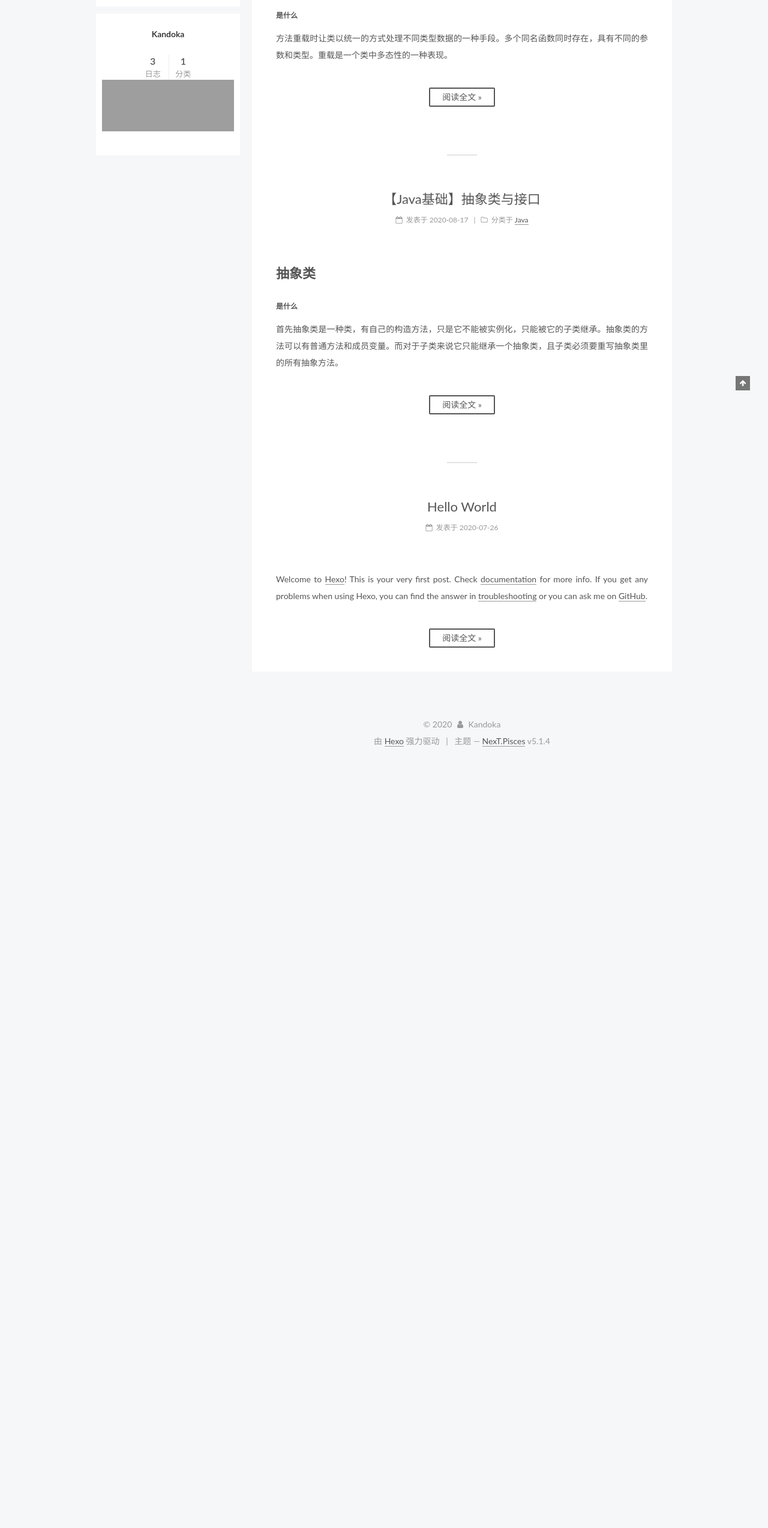
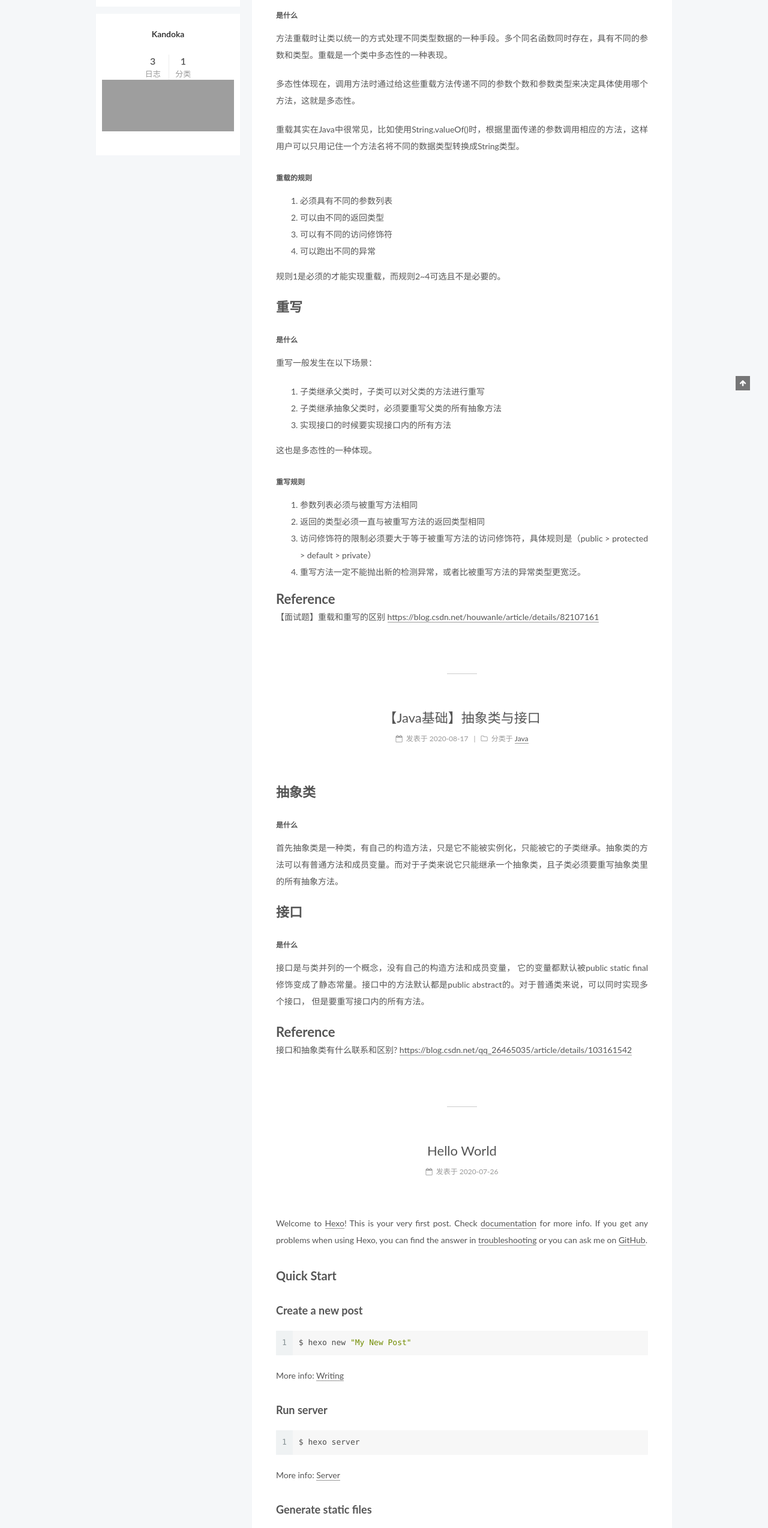
Before and after one commit to kandoka/kandoka.github.io, a plain HTML site: page index.html in a window 1280 px wide. Shown: the part 249-2797 px from the top of the page at 60% size. Before the commit the page ends 1519 px from the top, so only its background shows below. Drawn offline with Linux system fonts and the light colour scheme; grey boxes are pictures that could not be loaded.

Commit message:
Site updated: 2020-08-17 18:18:28

```diff
--- a/index.html
+++ b/index.html
@@ -330,14 +330,37 @@
 
 
 
-          <h1 id="重载（Overloading）"><a href="#重载（Overloading）" class="headerlink" title="重载（Overloading）"></a>重载（Overloading）</h1><h6 id="是什么"><a href="#是什么" class="headerlink" title="是什么"></a>是什么</h6><p>方法重载时让类以统一的方式处理不同类型数据的一种手段。多个同名函数同时存在，具有不同的参数和类型。重载是一个类中多态性的一种表现。</p>
-          <!--noindex-->
-          <div class="post-button text-center">
-            <a class="btn" href="/2020/08/17/%E3%80%90Java%E5%9F%BA%E7%A1%80%E3%80%91%E9%87%8D%E8%BD%BD%E4%B8%8E%E9%87%8D%E5%86%99/#more" rel="contents">
-              阅读全文 &raquo;
-            </a>
-          </div>
-          <!--/noindex-->
+
+            <a id="more"></a>
+
+<h1 id="重载（Overloading）"><a href="#重载（Overloading）" class="headerlink" title="重载（Overloading）"></a>重载（Overloading）</h1><h6 id="是什么"><a href="#是什么" class="headerlink" title="是什么"></a>是什么</h6><p>方法重载时让类以统一的方式处理不同类型数据的一种手段。多个同名函数同时存在，具有不同的参数和类型。重载是一个类中多态性的一种表现。</p>
+<!-- more -->
+
+<p>多态性体现在，调用方法时通过给这些重载方法传递不同的参数个数和参数类型来决定具体使用哪个方法，这就是多态性。</p>
+<p>重载其实在Java中很常见，比如使用String.valueOf()时，根据里面传递的参数调用相应的方法，这样用户可以只用记住一个方法名将不同的数据类型转换成String类型。</p>
+<h6 id="重载的规则"><a href="#重载的规则" class="headerlink" title="重载的规则"></a>重载的规则</h6><ol>
+<li>必须具有不同的参数列表</li>
+<li>可以由不同的返回类型</li>
+<li>可以有不同的访问修饰符</li>
+<li>可以跑出不同的异常</li>
+</ol>
+<p>规则1是必须的才能实现重载，而规则2~4可选且不是必要的。</p>
+<h1 id="重写"><a href="#重写" class="headerlink" title="重写"></a>重写</h1><h6 id="是什么-1"><a href="#是什么-1" class="headerlink" title="是什么"></a>是什么</h6><p>重写一般发生在以下场景：</p>
+<ol>
+<li>子类继承父类时，子类可以对父类的方法进行重写</li>
+<li>子类继承抽象父类时，必须要重写父类的所有抽象方法</li>
+<li>实现接口的时候要实现接口内的所有方法</li>
+</ol>
+<p>这也是多态性的一种体现。</p>
+<h6 id="重写规则"><a href="#重写规则" class="headerlink" title="重写规则"></a>重写规则</h6><ol>
+<li>参数列表必须与被重写方法相同</li>
+<li>返回的类型必须一直与被重写方法的返回类型相同</li>
+<li>访问修饰符的限制必须要大于等于被重写方法的访问修饰符，具体规则是（public &gt; protected &gt; default &gt; private）</li>
+<li>重写方法一定不能抛出新的检测异常，或者比被重写方法的异常类型更宽泛。</li>
+</ol>
+<h1 id="Reference"><a href="#Reference" class="headerlink" title="Reference"></a>Reference</h1><p>【面试题】重载和重写的区别    <a href="https://blog.csdn.net/houwanle/article/details/82107161" target="_blank" rel="noopener">https://blog.csdn.net/houwanle/article/details/82107161</a></p>
+
+
 
 
     </div>
@@ -476,14 +499,14 @@
 
 
 
-          <h1 id="抽象类"><a href="#抽象类" class="headerlink" title="抽象类"></a>抽象类</h1><h6 id="是什么"><a href="#是什么" class="headerlink" title="是什么"></a>是什么</h6><p>首先抽象类是一种类，有自己的构造方法，只是它不能被实例化，只能被它的子类继承。抽象类的方法可以有普通方法和成员变量。而对于子类来说它只能继承一个抽象类，且子类必须要重写抽象类里的所有抽象方法。</p>
-          <!--noindex-->
-          <div class="post-button text-center">
-            <a class="btn" href="/2020/08/17/%E3%80%90Java%E5%9F%BA%E7%A1%80%E3%80%91%E6%8A%BD%E8%B1%A1%E7%B1%BB%E4%B8%8E%E6%8E%A5%E5%8F%A3/#more" rel="contents">
-              阅读全文 &raquo;
-            </a>
-          </div>
-          <!--/noindex-->
+
+            <a id="more"></a>
+
+<h1 id="抽象类"><a href="#抽象类" class="headerlink" title="抽象类"></a>抽象类</h1><h6 id="是什么"><a href="#是什么" class="headerlink" title="是什么"></a>是什么</h6><p>首先抽象类是一种类，有自己的构造方法，只是它不能被实例化，只能被它的子类继承。抽象类的方法可以有普通方法和成员变量。而对于子类来说它只能继承一个抽象类，且子类必须要重写抽象类里的所有抽象方法。</p>
+<h1 id="接口"><a href="#接口" class="headerlink" title="接口"></a>接口</h1><h6 id="是什么-1"><a href="#是什么-1" class="headerlink" title="是什么"></a>是什么</h6><p>接口是与类并列的一个概念，没有自己的构造方法和成员变量， 它的变量都默认被public static final修饰变成了静态常量。接口中的方法默认都是public abstract的。对于普通类来说，可以同时实现多个接口， 但是要重写接口内的所有方法。</p>
+<h1 id="Reference"><a href="#Reference" class="headerlink" title="Reference"></a>Reference</h1><p>接口和抽象类有什么联系和区别?    <a href="https://blog.csdn.net/qq_26465035/article/details/103161542" target="_blank" rel="noopener">https://blog.csdn.net/qq_26465035/article/details/103161542</a></p>
+
+
 
 
     </div>
@@ -600,14 +623,25 @@
 
 
 
-          <p>Welcome to <a href="https://hexo.io/" target="_blank" rel="noopener">Hexo</a>! This is your very first post. Check <a href="https://hexo.io/docs/" target="_blank" rel="noopener">documentation</a> for more info. If you get any problems when using Hexo, you can find the answer in <a href="https://hexo.io/docs/troubleshooting.html" target="_blank" rel="noopener">troubleshooting</a> or you can ask me on <a href="https://github.com/hexojs/hexo/issues" target="_blank" rel="noopener">GitHub</a>.</p>
-          <!--noindex-->
-          <div class="post-button text-center">
-            <a class="btn" href="/2020/07/26/hello-world/#more" rel="contents">
-              阅读全文 &raquo;
-            </a>
-          </div>
-          <!--/noindex-->
+
+            <a id="more"></a>
+
+<p>Welcome to <a href="https://hexo.io/" target="_blank" rel="noopener">Hexo</a>! This is your very first post. Check <a href="https://hexo.io/docs/" target="_blank" rel="noopener">documentation</a> for more info. If you get any problems when using Hexo, you can find the answer in <a href="https://hexo.io/docs/troubleshooting.html" target="_blank" rel="noopener">troubleshooting</a> or you can ask me on <a href="https://github.com/hexojs/hexo/issues" target="_blank" rel="noopener">GitHub</a>.</p>
+<h2 id="Quick-Start"><a href="#Quick-Start" class="headerlink" title="Quick Start"></a>Quick Start</h2><h3 id="Create-a-new-post"><a href="#Create-a-new-post" class="headerlink" title="Create a new post"></a>Create a new post</h3><figure class="highlight bash"><table><tr><td class="gutter"><pre><span class="line">1</span><br></pre></td><td class="code"><pre><span class="line">$ hexo new <span class="string">"My New Post"</span></span><br></pre></td></tr></table></figure>
+
+<p>More info: <a href="https://hexo.io/docs/writing.html" target="_blank" rel="noopener">Writing</a></p>
+<h3 id="Run-server"><a href="#Run-server" class="headerlink" title="Run server"></a>Run server</h3><figure class="highlight bash"><table><tr><td class="gutter"><pre><span class="line">1</span><br></pre></td><td class="code"><pre><span class="line">$ hexo server</span><br></pre></td></tr></table></figure>
+
+<p>More info: <a href="https://hexo.io/docs/server.html" target="_blank" rel="noopener">Server</a></p>
+<h3 id="Generate-static-files"><a href="#Generate-static-files" class="headerlink" title="Generate static files"></a>Generate static files</h3><figure class="highlight bash"><table><tr><td class="gutter"><pre><span class="line">1</span><br></pre></td><td class="code"><pre><span class="line">$ hexo generate</span><br></pre></td></tr></table></figure>
+
+<p>More info: <a href="https://hexo.io/docs/generating.html" target="_blank" rel="noopener">Generating</a></p>
+<h3 id="Deploy-to-remote-sites"><a href="#Deploy-to-remote-sites" class="headerlink" title="Deploy to remote sites"></a>Deploy to remote sites</h3><figure class="highlight bash"><table><tr><td class="gutter"><pre><span class="line">1</span><br></pre></td><td class="code"><pre><span class="line">$ hexo deploy</span><br></pre></td></tr></table></figure>
+
+<p>More info: <a href="https://hexo.io/docs/one-command-deployment.html" target="_blank" rel="noopener">Deployment</a></p>
+<p>and: <a href="https://zhuanlan.zhihu.com/p/26625249" target="_blank" rel="noopener">https://zhuanlan.zhihu.com/p/26625249</a></p>
+
+
 
 
     </div>
```
Also changed, not shown: 2020/07/26/hello-world/index.html (+5 -5 lines), 2020/08/17/【Java基础】抽象类与接口/index.html (+5 -5 lines), 2020/08/17/【Java基础】重载与重写/index.html (+7 -5 lines).
